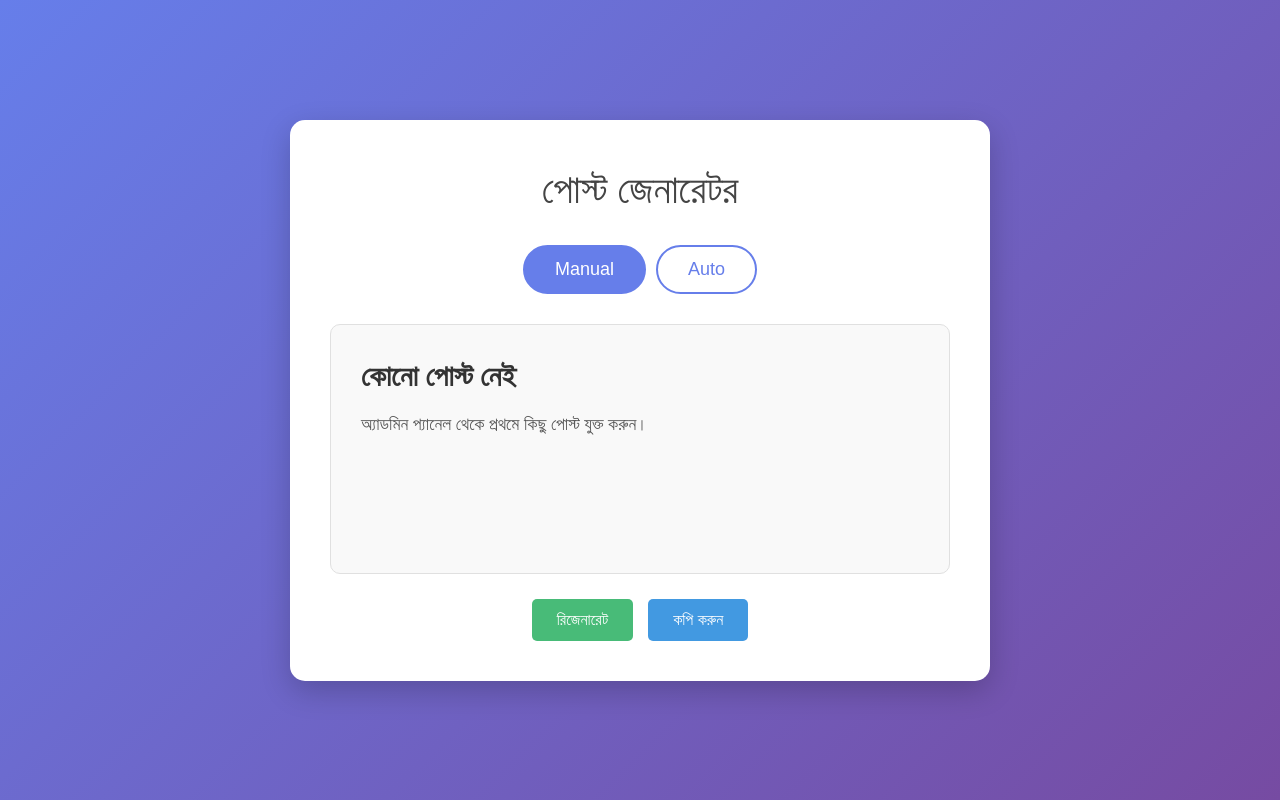
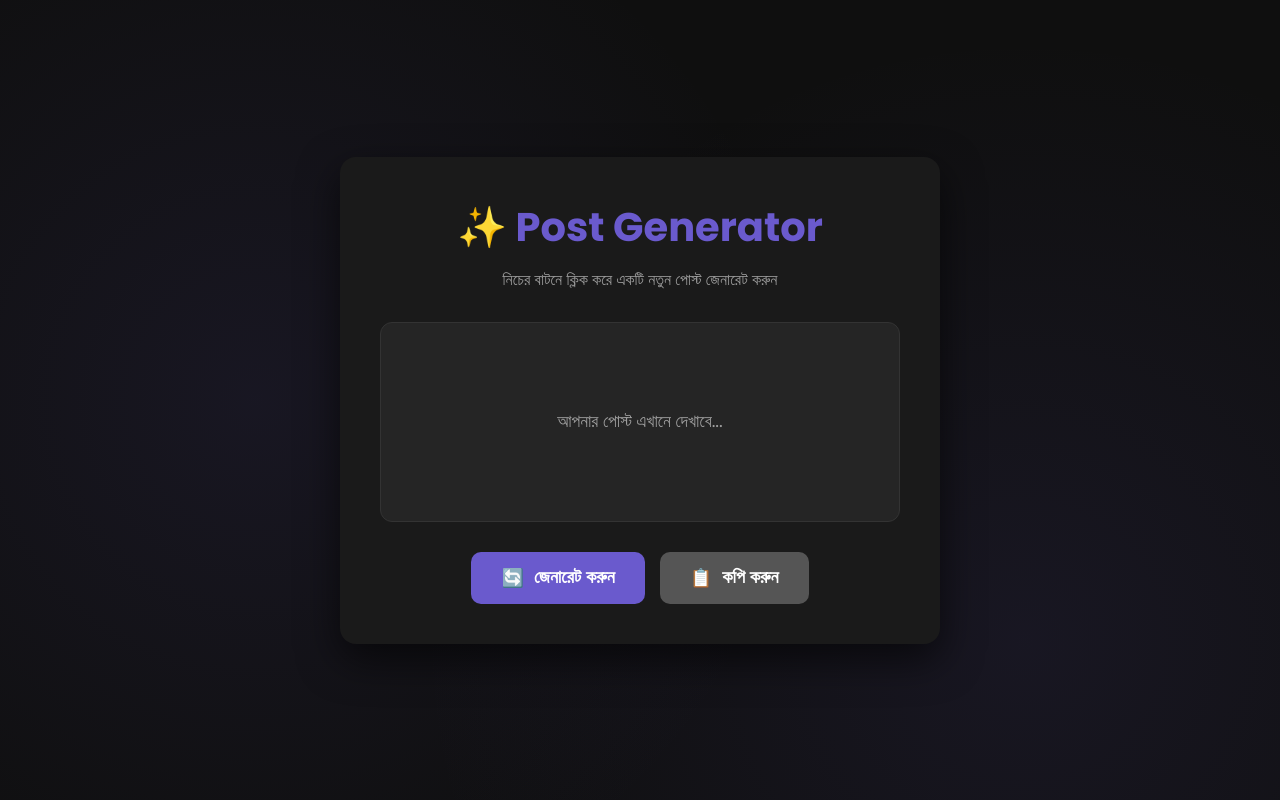
Before and after one commit to yeasad2008/Genaretor-User, a plain HTML site: page index.html in a window 1280 px wide. Drawn offline with Linux system fonts and the light colour scheme; no server answers.

Commit message:
Update index.html

```diff
--- a/index.html
+++ b/index.html
@@ -3,59 +3,266 @@
 <head>
     <meta charset="UTF-8">
     <meta name="viewport" content="width=device-width, initial-scale=1.0">
-    <title>পোস্ট জেনারেটর</title>
+    <title>Post Generator</title>
+    <link href="https://fonts.googleapis.com/css2?family=Poppins:wght@400;500;600;700&display=swap" rel="stylesheet">
     <style>
-        * { margin: 0; padding: 0; box-sizing: border-box; }
-        body { font-family: 'Segoe UI', Tahoma, Geneva, Verdana, sans-serif; background: linear-gradient(135deg, #667eea 0%, #764ba2 100%); min-height: 100vh; display: flex; justify-content: center; align-items: center; color: #333; }
-        .main-container { background: #fff; padding: 40px; border-radius: 15px; box-shadow: 0 10px 30px rgba(0,0,0,0.2); width: 90%; max-width: 700px; text-align: center; }
-        h1 { color: #444; margin-bottom: 30px; font-size: 2.5em; font-weight: 300; }
-        .mode-selector { display: flex; justify-content: center; margin-bottom: 30px; gap: 10px; }
-        .mode-btn { padding: 12px 30px; font-size: 18px; border: 2px solid #667eea; background: transparent; color: #667eea; border-radius: 50px; cursor: pointer; transition: all 0.3s ease; }
-        .mode-btn.active { background: #667eea; color: white; }
-        .mode-btn:hover { transform: translateY(-2px); box-shadow: 0 5px 15px rgba(102, 126, 234, 0.4); }
-        .post-display { background: #f9f9f9; border: 1px solid #e0e0e0; padding: 30px; min-height: 250px; border-radius: 10px; margin-bottom: 25px; text-align: left; white-space: pre-wrap; word-wrap: break-word; }
-        .post-display h3 { color: #333; margin-bottom: 15px; font-size: 1.8em; }
-        .post-display p { color: #555; font-size: 1.1em; line-height: 1.7; }
-        .action-buttons { display: flex; justify-content: center; gap: 15px; }
-        .btn { padding: 12px 25px; font-size: 16px; border: none; border-radius: 5px; cursor: pointer; transition: background 0.3s ease, transform 0.2s ease; }
-        .btn-regenerate { background: #48bb78; color: white; }
-        .btn-regenerate:hover { background: #38a169; transform: translateY(-2px); }
-        .btn-copy { background: #4299e1; color: white; }
-        .btn-copy:hover { background: #3182ce; transform: translateY(-2px); }
-        .btn-copy.copied { background: #2d3748; }
+        :root {
+            --bg-color: #0f0f0f;
+            --card-bg: #1a1a1a;
+            --primary-color: #6a5acd;
+            --primary-hover: #7b68ee;
+            --text-color: #e0e0e0;
+            --text-muted: #a0a0a0;
+            --border-color: #333;
+        }
+
+        * {
+            margin: 0;
+            padding: 0;
+            box-sizing: border-box;
+        }
+
+        body {
+            font-family: 'Poppins', sans-serif;
+            background-color: var(--bg-color);
+            color: var(--text-color);
+            display: flex;
+            justify-content: center;
+            align-items: center;
+            min-height: 100vh;
+            padding: 20px;
+            background-image:
+                radial-gradient(circle at 20% 50%, rgba(106, 90, 205, 0.1) 0%, transparent 50%),
+                radial-gradient(circle at 80% 80%, rgba(106, 90, 205, 0.1) 0%, transparent 50%);
+        }
+
+        .main-container {
+            width: 100%;
+            max-width: 600px;
+            background-color: var(--card-bg);
+            padding: 40px;
+            border-radius: 16px;
+            box-shadow: 0 15px 40px rgba(0, 0, 0, 0.6);
+            text-align: center;
+        }
+
+        h1 {
+            color: var(--primary-color);
+            margin-bottom: 10px;
+            font-size: 2.5rem;
+        }
+
+        .subtitle {
+            color: var(--text-muted);
+            margin-bottom: 30px;
+            font-size: 1rem;
+        }
+
+        .post-display-area {
+            background-color: #252525;
+            border: 1px solid var(--border-color);
+            border-radius: 12px;
+            padding: 30px;
+            min-height: 200px;
+            margin-bottom: 30px;
+            display: flex;
+            justify-content: center;
+            align-items: center;
+            font-size: 1.1rem;
+            white-space: pre-wrap; /* Preserves line breaks */
+            word-wrap: break-word;
+            line-height: 1.8;
+            transition: all 0.3s ease;
+        }
+
+        .post-display-area:empty::before {
+            content: "আপনার পোস্ট এখানে দেখাবে...";
+            color: var(--text-muted);
+        }
+
+        .action-buttons {
+            display: flex;
+            gap: 15px;
+            justify-content: center;
+        }
+
+        .btn {
+            padding: 15px 30px;
+            border: none;
+            border-radius: 10px;
+            font-size: 18px;
+            font-weight: 600;
+            cursor: pointer;
+            transition: all 0.3s ease;
+            color: white;
+            display: flex;
+            align-items: center;
+            gap: 10px;
+        }
+
+        .btn-generate {
+            background-color: var(--primary-color);
+        }
+
+        .btn-generate:hover {
+            background-color: var(--primary-hover);
+            transform: translateY(-3px);
+            box-shadow: 0 8px 20px rgba(106, 90, 205, 0.5);
+        }
+
+        .btn-copy {
+            background-color: #555;
+        }
+
+        .btn-copy:hover {
+            background-color: #666;
+            transform: translateY(-3px);
+        }
+
+        .btn:active {
+            transform: translateY(0);
+        }
+
+        .loading-spinner {
+            border: 4px solid rgba(255, 255, 255, 0.1);
+            border-left-color: var(--primary-color);
+            border-radius: 50%;
+            width: 20px;
+            height: 20px;
+            animation: spin 1s linear infinite;
+            display: none;
+        }
+
+        @keyframes spin {
+            to { transform: rotate(360deg); }
+        }
+
     </style>
 </head>
 <body>
-    <div class="main-container">
-        <h1>পোস্ট জেনারেটর</h1>
-        <div class="mode-selector">
-            <button class="mode-btn active" id="manualBtn">Manual</button>
-            <button class="mode-btn" id="autoBtn">Auto</button>
+
+    <main class="main-container">
+        <h1>✨ Post Generator</h1>
+        <p class="subtitle">নিচের বাটনে ক্লিক করে একটি নতুন পোস্ট জেনারেট করুন</p>
+
+        <div id="post-display" class="post-display-area"></div>
+
+        <div class="action-buttons">
+            <button id="generate-btn" class="btn btn-generate">
+                <span>🔄</span>
+                <span>জেনারেট করুন</span>
+                <div class="loading-spinner"></div>
+            </button>
+            <button id="copy-btn" class="btn btn-copy">
+                <span>📋</span>
+                <span>কপি করুন</span>
+            </button>
         </div>
-        <div class="post-display" id="postDisplay">
-            <h3>স্বাগতম!</h3>
-            <p>পোস্ট দেখার জন্য উপরের মোড নির্বাচন করুন। 'Manual' মোডে অ্যাডমিন কর্তৃক যোগ করা পোস্ট দেখতে পাবেন এবং 'Auto' মোডে AI থেকে স্বয়ংক্রিয়ভাবে পোস্ট তৈরি হবে।</p>
-        </div>
-        <div class="action-buttons">
-            <button class="btn btn-regenerate" id="regenerateBtn">রিজেনারেট</button>
-            <button class="btn btn-copy" id="copyBtn">কপি করুন</button>
-        </div>
-    </div>
+    </main>
+
+    <!-- The core Firebase JS SDK is always required and must be listed first -->
+    <script src="https://www.gstatic.com/firebasejs/8.10.0/firebase-app.js"></script>
+    <script src="https://www.gstatic.com/firebasejs/8.10.0/firebase-database.js"></script>
+
     <script>
-        document.addEventListener('DOMContentLoaded', () => {
-            const manualBtn = document.getElementById('manualBtn'); const autoBtn = document.getElementById('autoBtn'); const postDisplay = document.getElementById('postDisplay'); const regenerateBtn = document.getElementById('regenerateBtn'); const copyBtn = document.getElementById('copyBtn');
-            let currentMode = 'manual'; let manualPostIndex = 0; let autoInterval = null;
-            const aiTitles = ["প্রযুক্তির ভবিষ্যৎ: কৃত্রিম বুদ্ধিমত্তা", "সুস্থ থাকার জন্য ৫টি সহজ উপায়", "ডিজিটাল মার্কেটিং: নতুন দিগন্ত", "ভ্রমণের গল্প: পাহাড়ের চূড়ায়", "প্রোগ্রামিং শেখার সেরা ৭টি টিপস"];
-            const aiContents = ["কৃত্রিম বুদ্ধিমত্তা বা AI আমাদের জীবনকে প্রভাবিত করছে এমন একটি প্রযুক্তি যা শুধু শিল্প নয়, বরং দৈনন্দিন জীবনেও এর প্রভাব স্পষ্ট। স্মার্ট ফোন থেকে শুরু করে স্বয়ংক্রিয় গাড়ি, সর্বত্রই AI-এর ব্যবহার লক্ষ্য করা যাচ্ছে। ভবিষ্যতে এর আওতা আরও বৃদ্ধি পাবে।", "সুস্থ থাকা মানেই শুধু শারীরিক সুস্থতা নয়, মানসিক সুস্থতাও অত্যন্ত জরুরি। প্রতিদিন নিয়মিত ব্যায়াম, পুষ্টিকর খাবার গ্রহণ, পর্যাপ্ত ঘুম, ধ্যান এবং পরিবার ও বন্ধুদের সাথে সময় কাটানো আপনাকে সুস্থ ও সক্রিয় রাখতে সাহায্য করবে।", "আজকের ডিজিটাল যুগে মার্কেটিং একটি নতুন রূপ নিয়েছে। সোশ্যাল মিডিয়া, সার্চ ইঞ্জিন অপটিমাইজেশন (SEO), কন্টেন্ট মার্কেটিং এবং ইমেল মার্কেটিং হলো ডিজিটাল মার্কেটিং-এর প্রধান হাতিয়ার। এগুলো সঠিকভাবে ব্যবহার করতে পারলে যেকোনো ব্যবসার প্রসার ঘটানো সম্ভব।", "পাহাড়ের চূড়ায় দাঁড়িয়ে নিচে তাকালে যে শান্তি পাওয়া যায়, তা অতুলনীয়। সবুজ শ্যামলিমা, মেঘের খেলা আর বাতাসের সুরে মন ভরে যায়। ভ্রমণ শুধু নতুন জায়গা দেখার নয়, নতুন অভিজ্ঞতা অর্জনেরও একটি মাধ্যম।", "প্রোগ্রামিং শেখা একটি চ্যালেঞ্জিং কাজ হতে পারে, কিন্তু সঠিক পদ্ধতি অনুসরণ করলে তা সহজ হয়ে যায়। প্রথমে একটি ভাষা বেছে নিন, বেসিক ধারণা মজবুত করুন, নিয়মিত অনুশীলন করুন, ছোট ছোট প্রজেক্ট করুন এবং অন্যদের কোড দেখে শিখুন। ধৈর্য ধরে এগিয়ে যান।"];
-            const getPosts = () => { let posts = localStorage.getItem('posts'); return posts ? JSON.parse(posts) : []; };
-            const showManualPost = () => { const posts = getPosts(); if (posts.length === 0) { postDisplay.innerHTML = `<h3>কোনো পোস্ট নেই</h3><p>অ্যাডমিন প্যানেল থেকে প্রথমে কিছু পোস্ট যুক্ত করুন।</p>`; return; } const post = posts[manualPostIndex]; postDisplay.innerHTML = `<p>${post.content}</p>`; manualPostIndex = (manualPostIndex + 1) % posts.length; };
-            const generateAutoPost = () => { const randomTitleIndex = Math.floor(Math.random() * aiTitles.length); const randomContentIndex = Math.floor(Math.random() * aiContents.length); postDisplay.innerHTML = `<h3>${aiTitles[randomTitleIndex]}</h3><p>${aiContents[randomContentIndex]}</p>`; };
-            const setMode = (mode) => { currentMode = mode; if (autoInterval) { clearInterval(autoInterval); autoInterval = null; } if (mode === 'manual') { manualBtn.classList.add('active'); autoBtn.classList.remove('active'); showManualPost(); } else { autoBtn.classList.add('active'); manualBtn.classList.remove('active'); generateAutoPost(); autoInterval = setInterval(generateAutoPost, 5000); } };
-            manualBtn.addEventListener('click', () => setMode('manual')); autoBtn.addEventListener('click', () => setMode('auto'));
-            regenerateBtn.addEventListener('click', () => { if (currentMode === 'manual') { showManualPost(); } else { generateAutoPost(); } });
-            copyBtn.addEventListener('click', () => { const textToCopy = postDisplay.innerText; navigator.clipboard.writeText(textToCopy).then(() => { copyBtn.textContent = 'কপি হয়েছে!'; copyBtn.classList.add('copied'); setTimeout(() => { copyBtn.textContent = 'কপি করুন'; copyBtn.classList.remove('copied'); }, 2000); }).catch(err => { console.error('কপি করতে ব্যর্থ হয়েছে: ', err); }); });
-            setMode('manual');
-        });
+        // Your web app's Firebase configuration
+        const firebaseConfig = {
+            apiKey: "AIzaSyAjcAv64YFJndEMptOWfGTmR5LG-8ymSdE",
+            authDomain: "genaretor.firebaseapp.com",
+            databaseURL: "https://genaretor-default-rtdb.firebaseio.com",
+            projectId: "genaretor",
+            storageBucket: "genaretor.firebasestorage.app",
+            messagingSenderId: "44288000929",
+            appId: "1:44288000929:web:06e297c4fae8ec22eb81e0",
+            measurementId: "G-7MHR7R1NFL"
+        };
+
+        // Initialize Firebase
+        firebase.initializeApp(firebaseConfig);
+        const database = firebase.database();
+        const postsRef = database.ref('posts');
+
+        const generateBtn = document.getElementById('generate-btn');
+        const copyBtn = document.getElementById('copy-btn');
+        const postDisplay = document.getElementById('post-display');
+        const spinner = generateBtn.querySelector('.loading-spinner');
+
+        let allPosts = [];
+        let currentPostIndex = -1;
+
+        // Fetch all posts from the database
+        function loadAllPosts() {
+            postsRef.once('value', (snapshot) => {
+                allPosts = [];
+                if (snapshot.exists()) {
+                    snapshot.forEach((childSnapshot) => {
+                        allPosts.push(childSnapshot.val().content);
+                    });
+                }
+                // Shuffle posts for a random feel
+                allPosts.sort(() => Math.random() - 0.5);
+            });
+        }
+
+        // Generate a new post
+        function generatePost() {
+            if (allPosts.length === 0) {
+                postDisplay.textContent = "কোনো পোস্ট পাওয়া যায়নি। অনুগ্রহ করে অ্যাডমিনকে পোস্ট যোগ করতে বলুন।";
+                return;
+            }
+
+            // Show loading state
+            generateBtn.disabled = true;
+            spinner.style.display = 'inline-block';
+            generateBtn.querySelector('span:nth-child(2)').textContent = 'লোড হচ্ছে...';
+
+            // Simulate a small delay for a better UX
+            setTimeout(() => {
+                currentPostIndex = (currentPostIndex + 1) % allPosts.length;
+                const nextPost = allPosts[currentPostIndex];
+
+                postDisplay.style.opacity = '0';
+                setTimeout(() => {
+                    postDisplay.textContent = nextPost;
+                    postDisplay.style.opacity = '1';
+                }, 300);
+
+                // Reset button state
+                generateBtn.disabled = false;
+                spinner.style.display = 'none';
+                generateBtn.querySelector('span:nth-child(2)').textContent = 'জেনারেট করুন';
+            }, 500);
+        }
+
+        // Copy the current post to clipboard
+        async function copyPost() {
+            const postText = postDisplay.textContent;
+            if (!postText || postText.includes("আপনার পোস্ট") || postText.includes("কোনো পোস্ট পাওয়া যায়নি")) {
+                alert("কপি করার মতো কোনো পোস্ট নেই। আগে একটি পোস্ট জেনারেট করুন।");
+                return;
+            }
+
+            try {
+                await navigator.clipboard.writeText(postText);
+                const originalText = copyBtn.querySelector('span:nth-child(2)').textContent;
+                copyBtn.querySelector('span:nth-child(2)').textContent = 'কপি হয়েছে!';
+                copyBtn.style.backgroundColor = '#28a745';
+                setTimeout(() => {
+                    copyBtn.querySelector('span:nth-child(2)').textContent = originalText;
+                    copyBtn.style.backgroundColor = '#555';
+                }, 2000);
+            } catch (err) {
+                console.error('Failed to copy text: ', err);
+                alert('কপি করতে ব্যর্থ হয়েছে। অনুগ্রহ করে আবার চেষ্টা করুন।');
+            }
+        }
+
+        // Event Listeners
+        generateBtn.addEventListener('click', generatePost);
+        copyBtn.addEventListener('click', copyPost);
+
+        // Initial load
+        loadAllPosts();
     </script>
 </body>
 </html>
```
